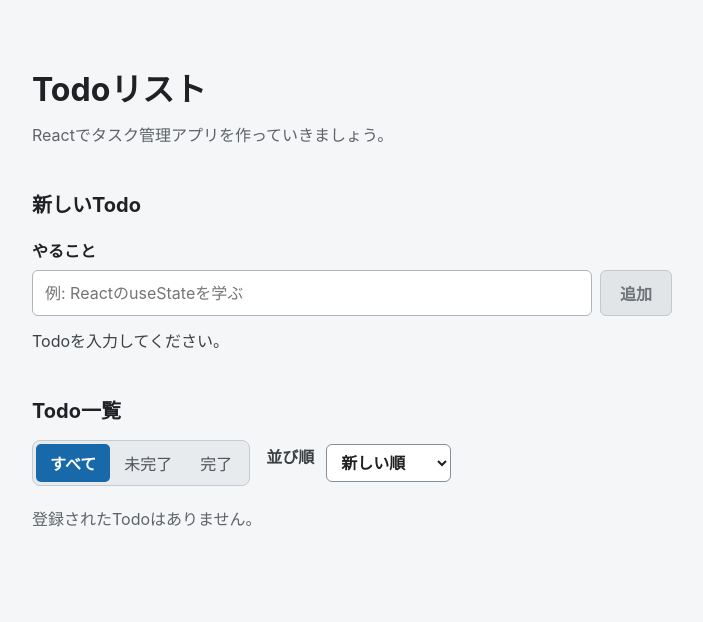
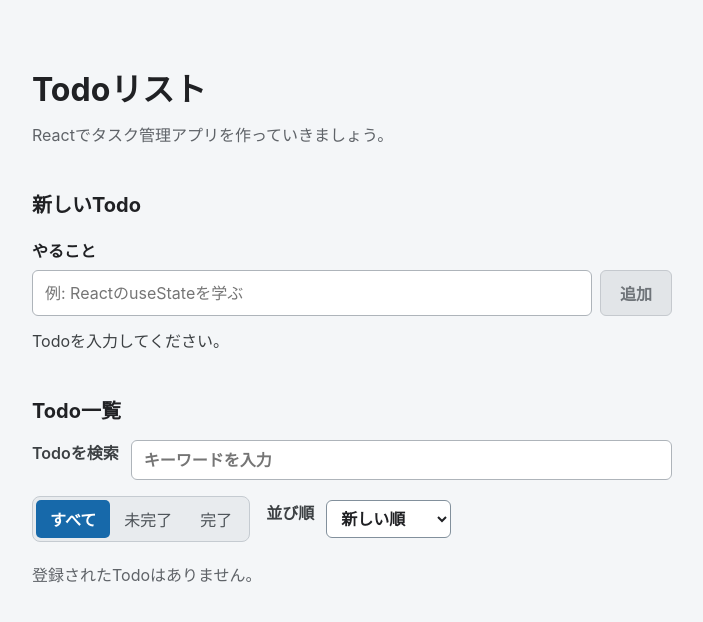
Before and after one commit to RyuseiKojima/react-todo, a Next.js app: page / in a window 1280 px wide. Shown: the top 622 px of the page, without its empty margins (288-991 px from the left). Built offline with nearby package versions, Linux system fonts and the light colour scheme.

Commit message:
検索機能を追加

```diff
--- a/app/globals.css
+++ b/app/globals.css
@@ -18,10 +18,7 @@ body {
 }
 
 button,
-input {
-    font: inherit;
-}
-
+input,
 select {
     font: inherit;
 }
@@ -124,6 +121,31 @@ select {
     margin: 0 0 16px;
     font-size: 20px;
     letter-spacing: 0;
+}
+
+.todo-search {
+    display: flex;
+    align-items: center;
+    gap: 10px;
+    margin-bottom: 16px;
+    color: #3c4043;
+    font-weight: 600;
+}
+
+.todo-search input {
+    flex: 1;
+    min-width: 0;
+    min-height: 40px;
+    padding: 8px 12px;
+    border: 1px solid #aeb4ba;
+    border-radius: 6px;
+    color: #202124;
+    background: #ffffff;
+}
+
+.todo-search input:focus {
+    border-color: #1769aa;
+    outline: 3px solid #b9dcf7;
 }
 
 .todo-controls {
@@ -358,6 +380,12 @@ select {
         flex-direction: column;
     }
 
+    .todo-search {
+        align-items: stretch;
+        flex-direction: column;
+        gap: 8px;
+    }
+
     .todo-filters {
         display: flex;
         width: 100%;
--- a/app/page.tsx
+++ b/app/page.tsx
@@ -11,6 +11,7 @@ export default function Home() {
     const [todoText, setTodoText] = useState("");
     const [todoFilter, setTodoFilter] = useState<TodoFilter>("all");
     const [todoSort, setTodoSort] = useState<TodoSort>("newest");
+    const [todoSearchText, setTodoSearchText] = useState("");
     const {
         todos,
         addTodo,
@@ -40,17 +41,22 @@ export default function Home() {
 
     const activeTodoCount = todos.filter((todo) => !todo.completed).length;
     const completedTodoCount = todos.length - activeTodoCount;
+    const normalizedSearchText = todoSearchText.trim().toLowerCase();
 
     const filteredTodos = todos.filter((todo) => {
+        const matchesSearchText =
+            !normalizedSearchText ||
+            todo.text.toLowerCase().includes(normalizedSearchText);
+
         if (todoFilter === "active") {
-            return !todo.completed;
+            return !todo.completed && matchesSearchText;
         }
 
         if (todoFilter === "completed") {
-            return todo.completed;
+            return todo.completed && matchesSearchText;
         }
 
-        return true;
+        return matchesSearchText;
     });
     const sortedTodos = [...filteredTodos].sort((firstTodo, secondTodo) => {
         const firstCreatedAt = new Date(firstTodo.createdAt).getTime();
@@ -92,6 +98,16 @@ export default function Home() {
 
             <section className="todo-list" aria-labelledby="todo-list-title">
                 <h2 id="todo-list-title">Todo一覧</h2>
+                <label className="todo-search" htmlFor="todo-search">
+                    Todoを検索
+                    <input
+                        id="todo-search"
+                        type="search"
+                        value={todoSearchText}
+                        onChange={(event) => setTodoSearchText(event.target.value)}
+                        placeholder="キーワードを入力"
+                    />
+                </label>
                 <div className="todo-controls">
                     <div className="todo-filters" aria-label="Todoの表示切り替え">
                         <button
```
Also changed, not shown: 1 other file (tests, documents, lock files or other folders).
